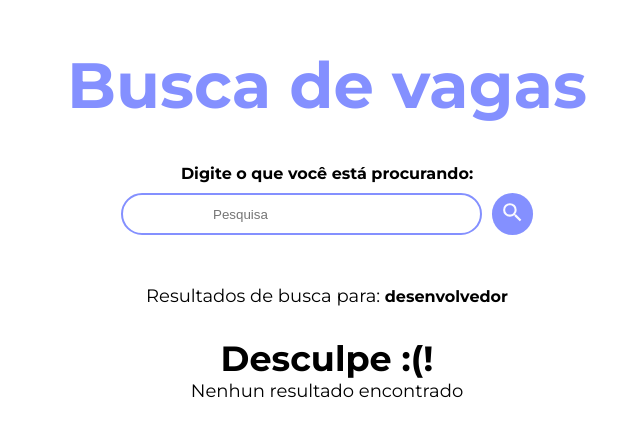
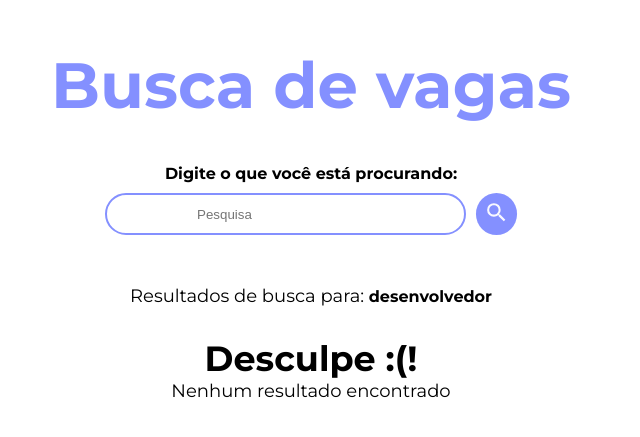
Before and after one commit to gusmfs/kenzie_jobs, a React (Vite) app: page /search in a window 1280 px wide. Shown: the part 187-624 px from the top of the page, without its empty margins (329-969 px from the left). Built offline with nearby package versions, Linux system fonts and the light colour scheme.

Commit message:
fix:style correction

```diff
--- a/src/pages/SearchPage/index.jsx
+++ b/src/pages/SearchPage/index.jsx
@@ -19,7 +19,7 @@ export const SearchPage = () =>{
                 <div className={styles.filter}>
                     <h2 className="paragraph strong">Resultados de busca para: <strong className="title boldAlert">desenvolvedor</strong></h2>
                     <h3 className="title two ">Desculpe :(!</h3>
-                    <p className="paragraph">Nenhun resultado encontrado</p>
+                    <p className="paragraph">Nenhum resultado encontrado</p>
 
                     <ul>
                     </ul>
--- a/src/pages/SearchPage/style.module.scss
+++ b/src/pages/SearchPage/style.module.scss
@@ -4,7 +4,7 @@
     justify-content: center;
     flex-direction: column;
     height: 100vh;
-    width: 100vw;
+    width: 100%;
 
     h1{
         margin-bottom: 40px;
```
